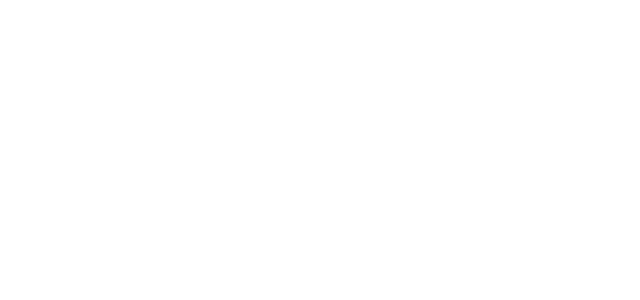
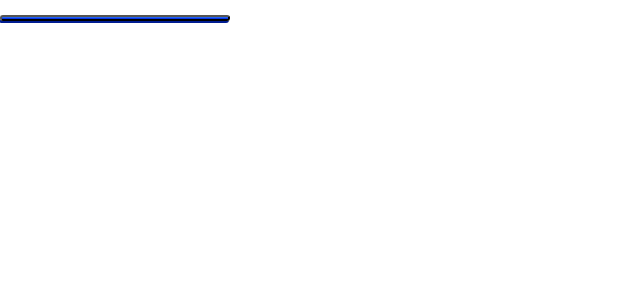
Before and after one commit to steinbrennergit/pokedex-react, a React (Create React App) app in the folder client/: page / in a window 1280 px wide. Shown: the top 300 px of the page, without its empty margins (0-640 px from the left). Built offline with nearby package versions, Linux system fonts and the light colour scheme; a web font is replaced by a local one.

Commit message:
replaced placeholders with blue button component and a one button page

```diff
--- a/client/src/App.js
+++ b/client/src/App.js
@@ -1,9 +1,10 @@
 import React from "react";
-import { BrowserRouter as Router, Route, Switch } from "react-router-dom";
+import { BrowserRouter as Router, Route } from "react-router-dom";
+import OneButton from "./pages/OneButton";
 
 const App = () => (
   <Router>
-
+    <Route exact path="/" component={OneButton} />
   </Router>
 );
 
--- /dev/null
+++ b/client/src/components/BlueBtn/BlueBtn.css
@@ -0,0 +1,19 @@
+.blue-btn
+{
+    width : 18%;
+    background-color: #003300;
+
+    border-radius: 10px;
+    -webkit-border-radius: 10px;
+    -moz-border-radius: 10px;
+    -o-border-radius: 10px;
+    background: linear-gradient(top, #307bfb 0%, #0530e5 80%);
+    background: -webkit-linear-gradient(top, #307bfb 0%, #0530e5 80%);
+    background: -moz-linear-gradient(top, #307bfb 0%, #0530e5 80%);
+    background: -o-linear-gradient(top, #307bfb 0%, #0530e5 80%);
+
+    box-shadow: -1px 2px #001c91;
+    -webkit-box-shadow: -1px 2px #001c91;
+    -moz-box-shadow: -1px 2px #001c91;
+    -o-box-shadow: -1px 2px #001c91;
+}
--- /dev/null
+++ b/client/src/components/BlueBtn/BlueBtn.js
@@ -0,0 +1,10 @@
+import React from "react";
+import "./BlueBtn.css";
+
+// The ...props means, spread all of the passed props onto this element
+// That way we don't have to define them all individually
+const BlueBtn = () => (
+    <button className="blue-btn"></button>
+);
+
+export default BlueBtn;
--- /dev/null
+++ b/client/src/components/BlueBtn/index.js
@@ -0,0 +1 @@
+export { default } from "./BlueBtn";
--- a/client/src/components/Placeholder/index.js
+++ /dev/null
@@ -1 +0,0 @@
-console.log("Hi! I'm a component placeholder!");
--- /dev/null
+++ b/client/src/pages/OneButton/OneButton.js
@@ -0,0 +1,12 @@
+import React, { Component } from "react";
+import BlueBtn from "../../components/BlueBtn";
+
+class OneButton extends Component {
+    render() {
+        return (
+            <BlueBtn />
+        )
+    }
+}
+
+export default OneButton;
--- /dev/null
+++ b/client/src/pages/OneButton/index.js
@@ -0,0 +1 @@
+export { default } from "./OneButton.js";
--- a/client/src/pages/Placeholder/index.js
+++ /dev/null
@@ -1 +0,0 @@
-console.log("Hi! I'm a page placeholder!");
```
